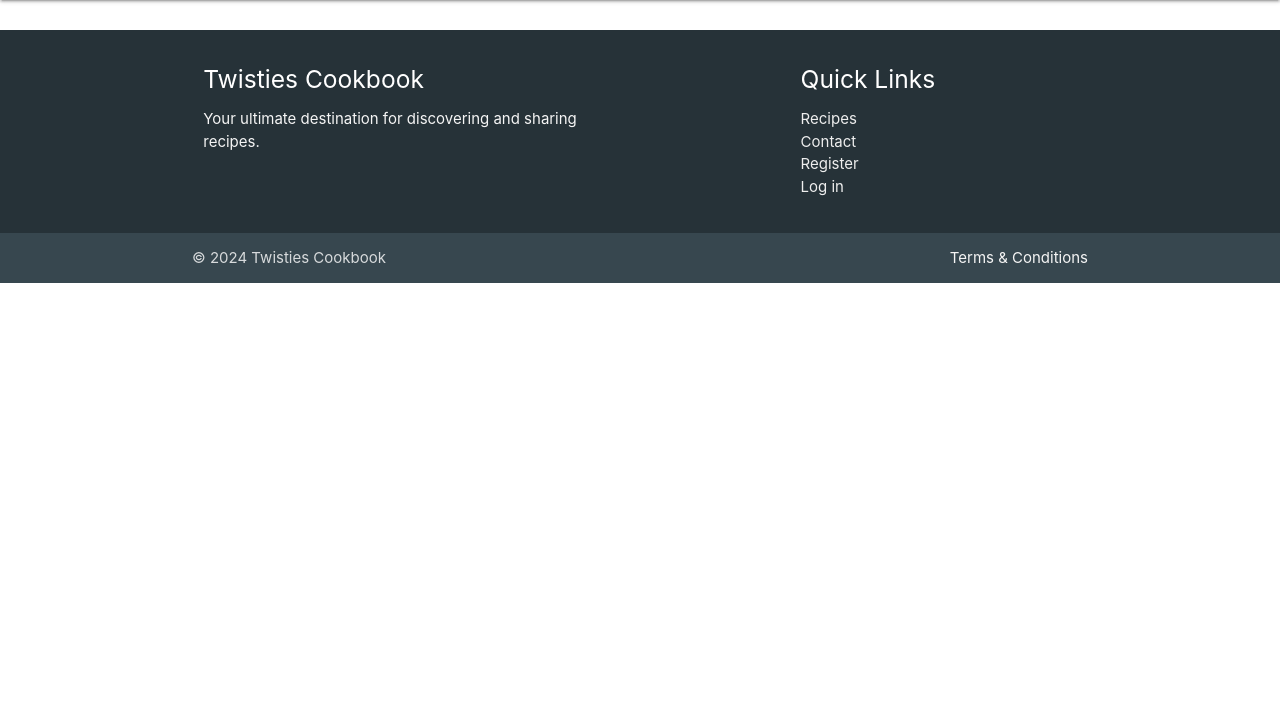
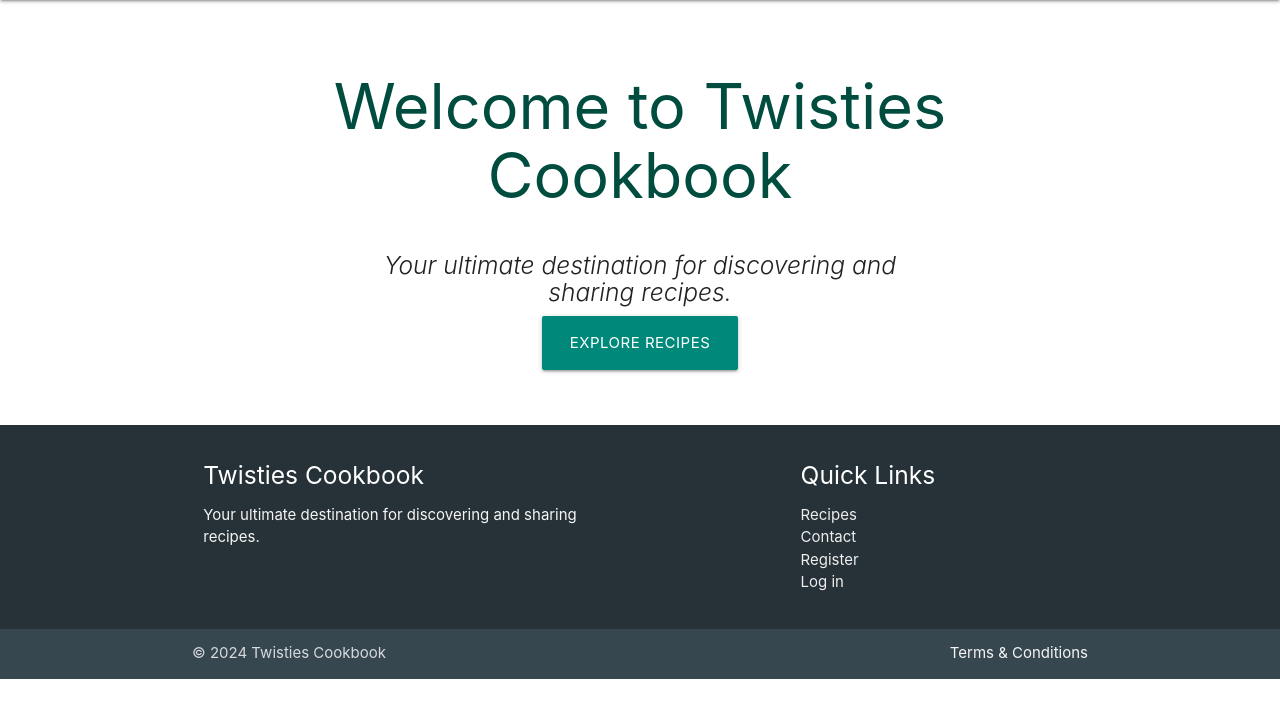
Before and after one commit to twisty147/Twisties-Cook-Book, a Flask app: page / in a window 1280 px wide. Shown: the part 64-782 px from the top of the page. Run offline with Flask 2, Linux system fonts and the light colour scheme; some libraries are stand-ins or nearby versions.

Commit message:
Add Hero Section to the index page with a welcome message and call-to-action button

```diff
--- a/templates/index.html
+++ b/templates/index.html
@@ -1,5 +1,19 @@
 {% extends "base.html" %}
 
 {% block content %}
-
+<!-- Hero Section -->
+<div class="section no-pad-bot" id="index-banner">
+    <div class="container">
+        <div class="header-background">
+            <h1 class="header center teal-text text-darken-4">Welcome to Twisties Cookbook</h1>
+            <div class="row center">
+                <h5 class="header col s12 light"><i>Your ultimate destination for discovering and sharing recipes.</i></h5>
+                <div class="row center">
+                    <a href="{{ url_for('get_recipes') }}"
+                        class="btn-large waves-effect waves-light teal darken-1">Explore Recipes</a>
+                </div>
+            </div>
+        </div>
+    </div>
+</div>
 {% endblock %}
```
